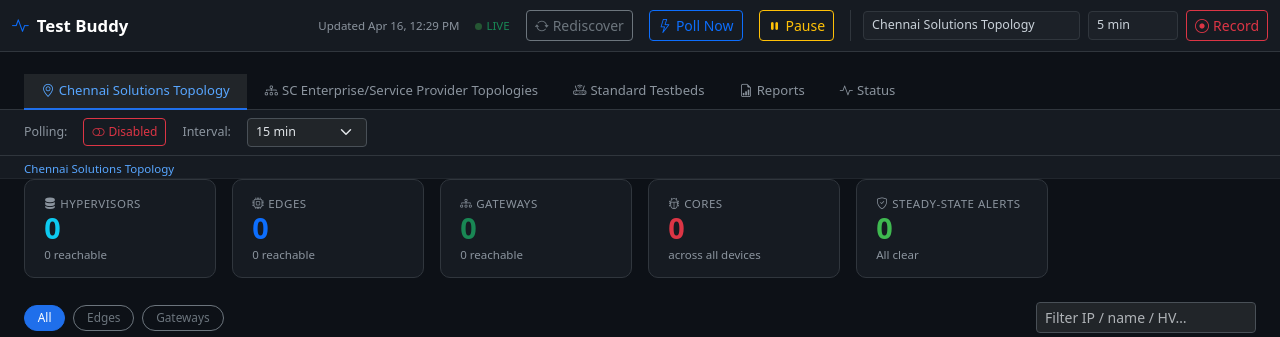
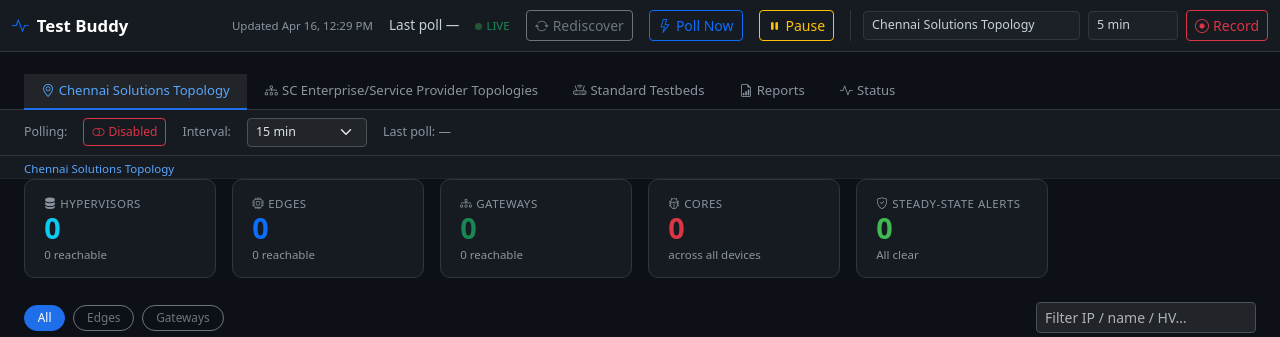
Before and after one commit to balachanderganesan/testbuddy, a Flask app: page / in a window 1280 px wide. Shown: the top 337 px of the page. Run offline with Flask 3, Linux system fonts and the light colour scheme; data that the repository does not hold is empty; some libraries are stand-ins or nearby versions.

Commit message:
Add topology last polled timestamp

```diff
--- a/app.py
+++ b/app.py
@@ -310,6 +310,36 @@ def _get_active_recording(conn, topology_id, hypervisor_id):
         "SELECT * FROM recording_sessions WHERE topology_id=? AND hypervisor_id IS NULL AND status='recording'",
         (topology_id,),
     ).fetchone()
+
+
+def _get_last_polled_at(conn, topology_id, hypervisor_id=None):
+    where = ["h.topology_id=?"]
+    params = [topology_id]
+    if hypervisor_id is not None:
+        where.append("d.hypervisor_id=?")
+        params.append(hypervisor_id)
+    row = conn.execute(f"""
+        SELECT MAX(ms.ts) AS last_polled_at
+        FROM memory_samples ms
+        JOIN devices d ON ms.device_id = d.id
+        JOIN hypervisors h ON d.hypervisor_id = h.id
+        WHERE {" AND ".join(where)}
+    """, params).fetchone()
+    return row["last_polled_at"] if row else None
+
+
+def _get_topology_last_polled_map(conn):
+    last_polled = {tid: None for tid in TOPOLOGIES}
+    rows = conn.execute("""
+        SELECT h.topology_id, MAX(ms.ts) AS last_polled_at
+        FROM memory_samples ms
+        JOIN devices d ON ms.device_id = d.id
+        JOIN hypervisors h ON d.hypervisor_id = h.id
+        GROUP BY h.topology_id
+    """).fetchall()
+    for row in rows:
+        last_polled[row["topology_id"]] = row["last_polled_at"]
+    return last_polled
 
 
 @contextmanager
@@ -1980,6 +2010,7 @@ def api_summary():
     tid   = request.args.get("topology", "chennai")
     hv_id = request.args.get("hypervisor_id", type=int)
     with get_db() as conn:
+        last_polled_at = _get_last_polled_at(conn, tid, hv_id)
         if hv_id:
             hv_where  = "id=? AND topology_id=?"
             hv_args   = (hv_id, tid)
@@ -2016,6 +2047,7 @@ def api_summary():
         "edges":         {"total": e_total,   "reachable": e_up},
         "gateways":      {"total": g_total,   "reachable": g_up},
         "total_samples": samples,
+        "last_polled_at": last_polled_at,
         "server_time":   datetime.utcnow().isoformat() + "Z",
     })
 
@@ -2559,6 +2591,7 @@ def api_status():
     completed = _poll_status["completed"]
     waiting = max(0, total - completed) if _poll_status["state"] == "polling" else 0
     with get_db() as conn:
+        topo_last_polled = _get_topology_last_polled_map(conn)
         db_devices = conn.execute("SELECT COUNT(*) FROM devices").fetchone()[0]
         db_samples = conn.execute("SELECT COUNT(*) FROM memory_samples").fetchone()[0]
         db_checks = conn.execute("SELECT COUNT(*) FROM device_checks").fetchone()[0]
@@ -2587,7 +2620,11 @@ def api_status():
         },
         "server_time": datetime.utcnow().isoformat() + "Z",
         "topologies": {
-            tid: {"enabled": cfg["enabled"], "poll_interval": cfg["poll_interval"]}
+            tid: {
+                "enabled": cfg["enabled"],
+                "poll_interval": cfg["poll_interval"],
+                "last_polled_at": topo_last_polled.get(tid),
+            }
             for tid, cfg in _topo_config.items()
         },
     })
@@ -2603,10 +2640,16 @@ def api_poll_now():
 
 @app.route("/api/polling/status")
 def api_polling_status():
+    with get_db() as conn:
+        topo_last_polled = _get_topology_last_polled_map(conn)
     return jsonify({
         "paused": _polling_paused,
         "topologies": {
-            tid: {"enabled": cfg["enabled"], "poll_interval": cfg["poll_interval"]}
+            tid: {
+                "enabled": cfg["enabled"],
+                "poll_interval": cfg["poll_interval"],
+                "last_polled_at": topo_last_polled.get(tid),
+            }
             for tid, cfg in _topo_config.items()
         },
     })
--- a/templates/index.html
+++ b/templates/index.html
@@ -150,6 +150,7 @@
     <span class="navbar-brand"><i class="bi bi-activity text-primary me-2"></i>Test Buddy</span>
     <div class="d-flex align-items-center gap-3 flex-wrap">
       <span id="lastUpdated">—</span>
+      <span id="lastPolled">—</span>
       <span id="pollStatusIndicator"><span class="live-dot"></span><span class="text-success" style="font-size:.72rem">LIVE</span></span>
       <button class="btn btn-sm btn-outline-secondary" onclick="triggerRediscover()">
         <i class="bi bi-arrow-repeat me-1"></i>Rediscover
@@ -277,6 +278,7 @@
       <option value="1800">30 min</option>
       <option value="3600">1 hour</option>
     </select>
+    <span style="font-size:.78rem;color:#8b949e" id="topoPollingLastPolled">Last poll: —</span>
   </div>
 </div>
 
@@ -909,6 +911,9 @@ async function loadSummary() {
   document.getElementById("sumGW").textContent      = d.gateways.total;
   document.getElementById("sumGWSub").textContent   = d.gateways.reachable+" reachable";
   document.getElementById("lastUpdated").textContent = "Updated "+fmtTime(d.server_time);
+  document.getElementById("lastPolled").textContent = "Last poll "+fmtTime(d.last_polled_at);
+  const topoPollTs = document.getElementById("topoPollingLastPolled");
+  if (topoPollTs) topoPollTs.textContent = "Last poll: " + fmtTime(d.last_polled_at);
 }
 
 // ── Core dumps banner ─────────────────────────────────────────────────────────
@@ -1935,6 +1940,8 @@ function updateTopoPollingBar() {
   if (sel.value !== String(cfg.poll_interval)) {
     sel.value = "900";
   }
+  document.getElementById("topoPollingLastPolled").textContent =
+    "Last poll: " + fmtTime(cfg.last_polled_at);
 }
 
 async function toggleTopoPolling() {
@@ -2980,7 +2987,7 @@ async function loadStatus() {
 }
 
 async function refreshAll() {
-  await Promise.all([loadSummary(), loadDevices(), loadCheckAlerts(), loadLogsAnalysis()]);
+  await Promise.all([loadSummary(), loadDevices(), loadCheckAlerts(), loadLogsAnalysis(), checkPollStatus()]);
   checkRecordingStatus();
   updateTopoPollingBar();
   // Refresh active-recordings section if Reports tab is visible
```
